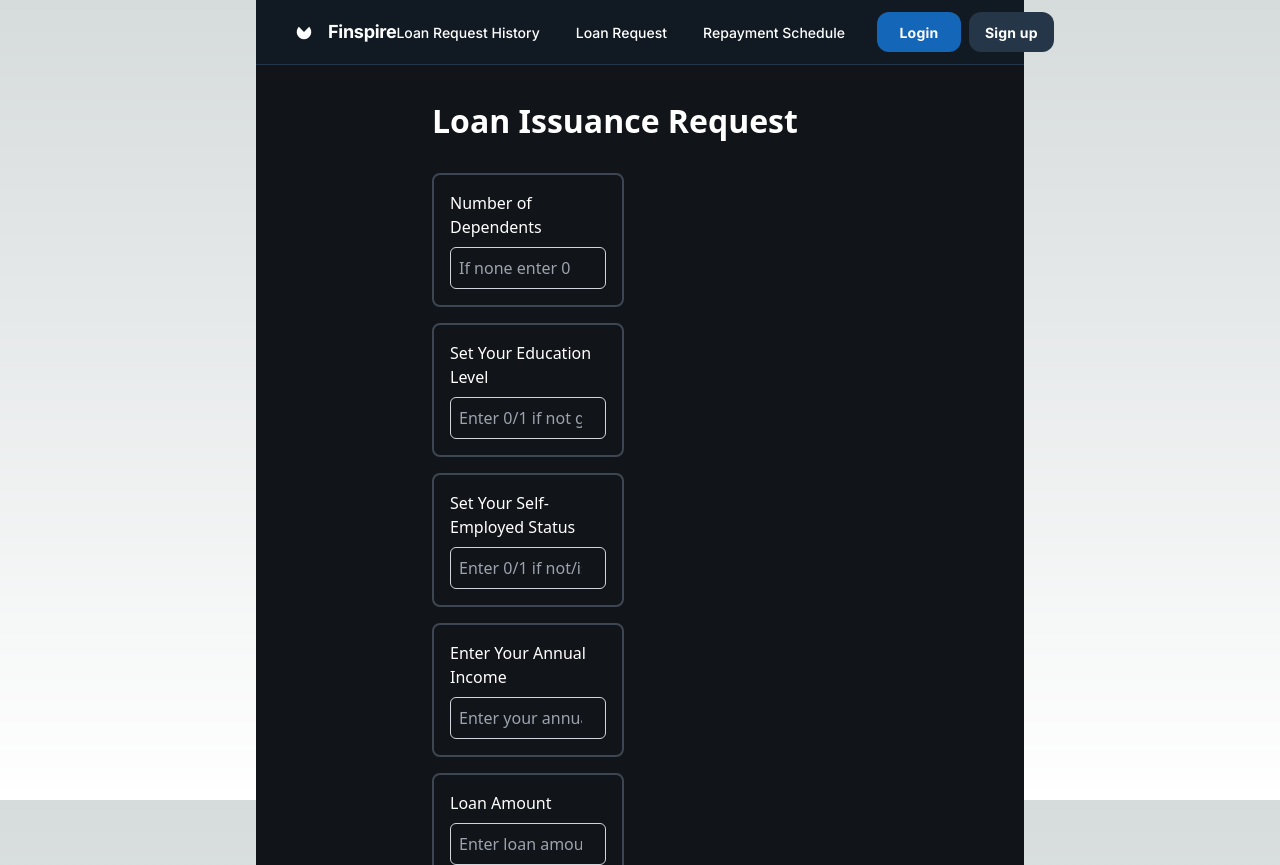
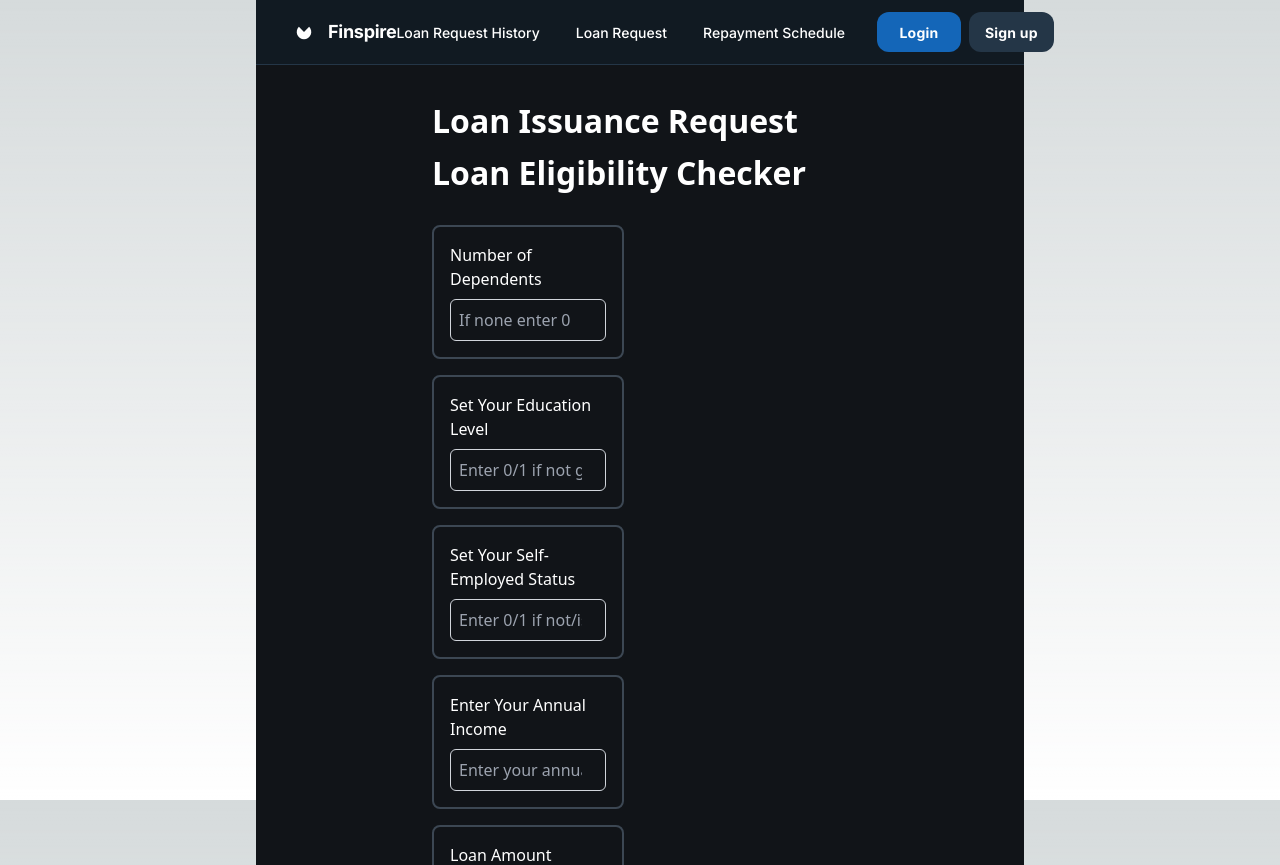
Before and after one commit to YuvBindal/FinBloom, a Next.js app in the folder frontend/: page /loan-request in a window 1280 px wide. Built offline with nearby package versions, Linux system fonts and the light colour scheme; no server answers.

Commit message:
fix layout

```diff
--- a/frontend/src/app/loan-request/page.js
+++ b/frontend/src/app/loan-request/page.js
@@ -289,8 +289,11 @@ export default function LoanRequestPage() {
               <h1 className="text-white tracking-light text-[32px] font-bold leading-tight min-w-72">
                 Loan Issuance Request
               </h1>
+              <h1 className="text-white tracking-light text-[32px] font-bold leading-tight min-w-72">
+                  Loan Eligibility Checker
+                </h1>
             </div>
-            <div className="flex flex-wrap justify-between gap-6">
+            <div className="flex flex-wrap lg:flex-nowrap justify-between gap-6">
               <div className="w-full lg:w-1/2 p-4 bg-[#111418] text-white">
                 <form onSubmit={handleSubmit} className="space-y-4">
                   <div className="form-group mb-4 p-4 border-2 border-[#3c4753] rounded-lg">
@@ -433,7 +436,7 @@ export default function LoanRequestPage() {
 
                   <div className="form-group mb-4 p-4 border-2 border-[#3c4753] rounded-lg">
                     <label htmlFor="cAssetValues" className="block mb-2">
-                      Commerical Asset Values
+                      Commercial Asset Values
                     </label>
                     <input
                       type="number"
@@ -483,9 +486,6 @@ export default function LoanRequestPage() {
               </div>
 
               <div className="w-full lg:w-1/2 p-4 bg-[#111418] text-white overflow-hidden">
-                <h1 className="text-3xl font-bold mb-6 border-b-2 border-[#3c4753] pb-2">
-                  Loan Eligibility Checker
-                </h1>
                 <div>
                   {showForm && (
                     <div className="space-y-4">
```
